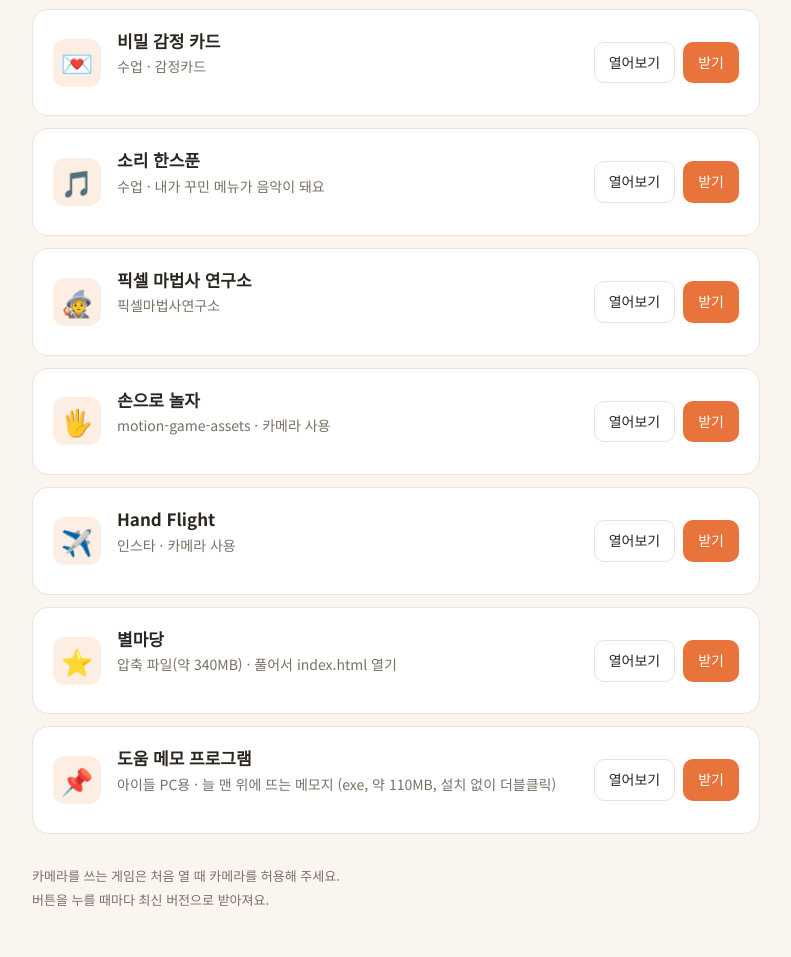
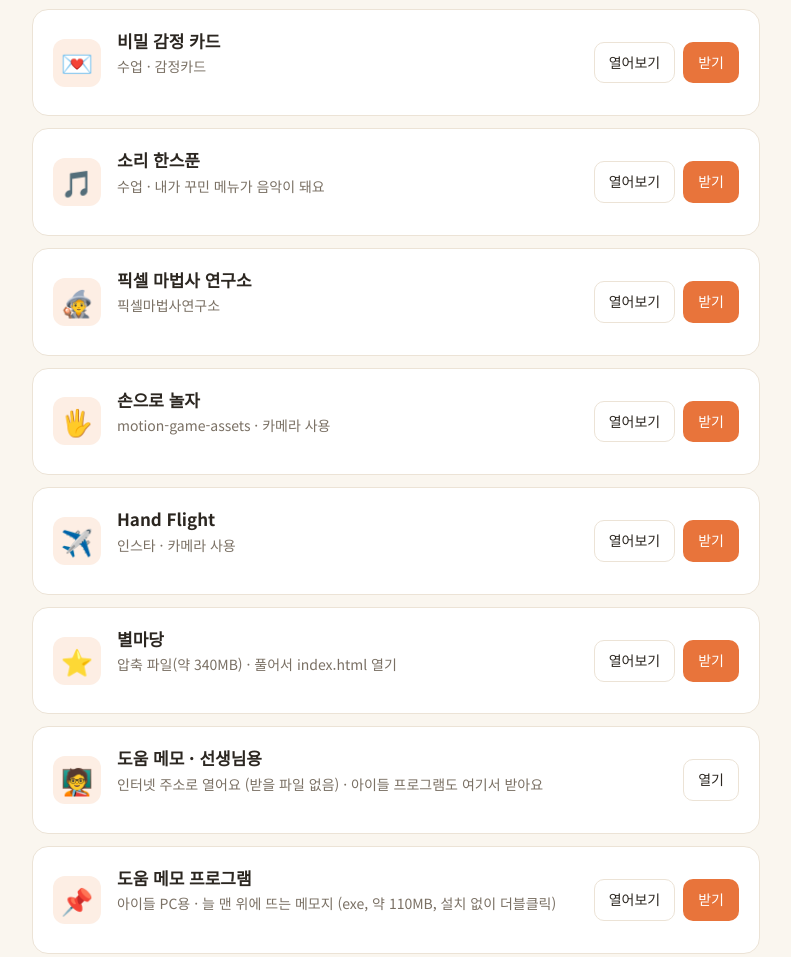
Before and after one commit to yys10413400/downloads, a plain HTML site: page index.html in a window 1280 px wide. Shown: the part 247-1204 px from the top of the page, without its empty margins (244-1035 px from the left). Drawn offline with Linux system fonts and the light colour scheme.

Commit message:
다운로드 목록에 도움 메모 선생님용(열기 전용) 추가
Co-Authored-By: Claude Opus 5.5 <noreply@anthropic.com>

```diff
--- a/index.html
+++ b/index.html
@@ -130,6 +130,7 @@ const ITEMS = [
   { emoji: "✈️", title: "Hand Flight", desc: "인스타 · 카메라 사용", path: "/hand-flight/hand-flight/", file: "hand-flight.html" },
   { emoji: "⭐", title: "별마당", desc: "압축 파일(약 340MB) · 풀어서 index.html 열기", path: "/makepark/",
     zip: "https://github.com/yys10413400/makepark/archive/refs/heads/main.zip", file: "makepark-main.zip" },
+  { emoji: "🧑‍🏫", title: "도움 메모 · 선생님용", desc: "인터넷 주소로 열어요 (받을 파일 없음) · 아이들 프로그램도 여기서 받아요", path: "/help-note/teacher.html", openOnly: true },
   { emoji: "📌", title: "도움 메모 프로그램", desc: "아이들 PC용 · 늘 맨 위에 뜨는 메모지 (exe, 약 110MB, 설치 없이 더블클릭)", path: "/help-note/",
     zip: "https://github.com/yys10413400/help-note/releases/latest/download/help-note.exe", file: "help-note.exe" },
 ];
@@ -238,11 +239,17 @@ const rows = ITEMS.map((item) => {
   li.querySelector(".link").href = new URL(item.path, BASE).href;
   const btn = li.querySelector("button");
   const status = li.querySelector(".status");
-  btn.setAttribute("aria-label", item.title + " 받기");
-  btn.addEventListener("click", () => download(item, btn, status));
+  if (item.openOnly) {
+    // 인터넷 주소로만 쓰는 페이지: 받기 버튼 없이 열기만
+    btn.remove();
+    li.querySelector(".link").textContent = "열기";
+  } else {
+    btn.setAttribute("aria-label", item.title + " 받기");
+    btn.addEventListener("click", () => download(item, btn, status));
+  }
   list.appendChild(li);
   return { item, btn, status };
-});
+}).filter((r) => !r.item.openOnly);
 
 document.getElementById("all").addEventListener("click", async (e) => {
   const all = e.currentTarget;
```
